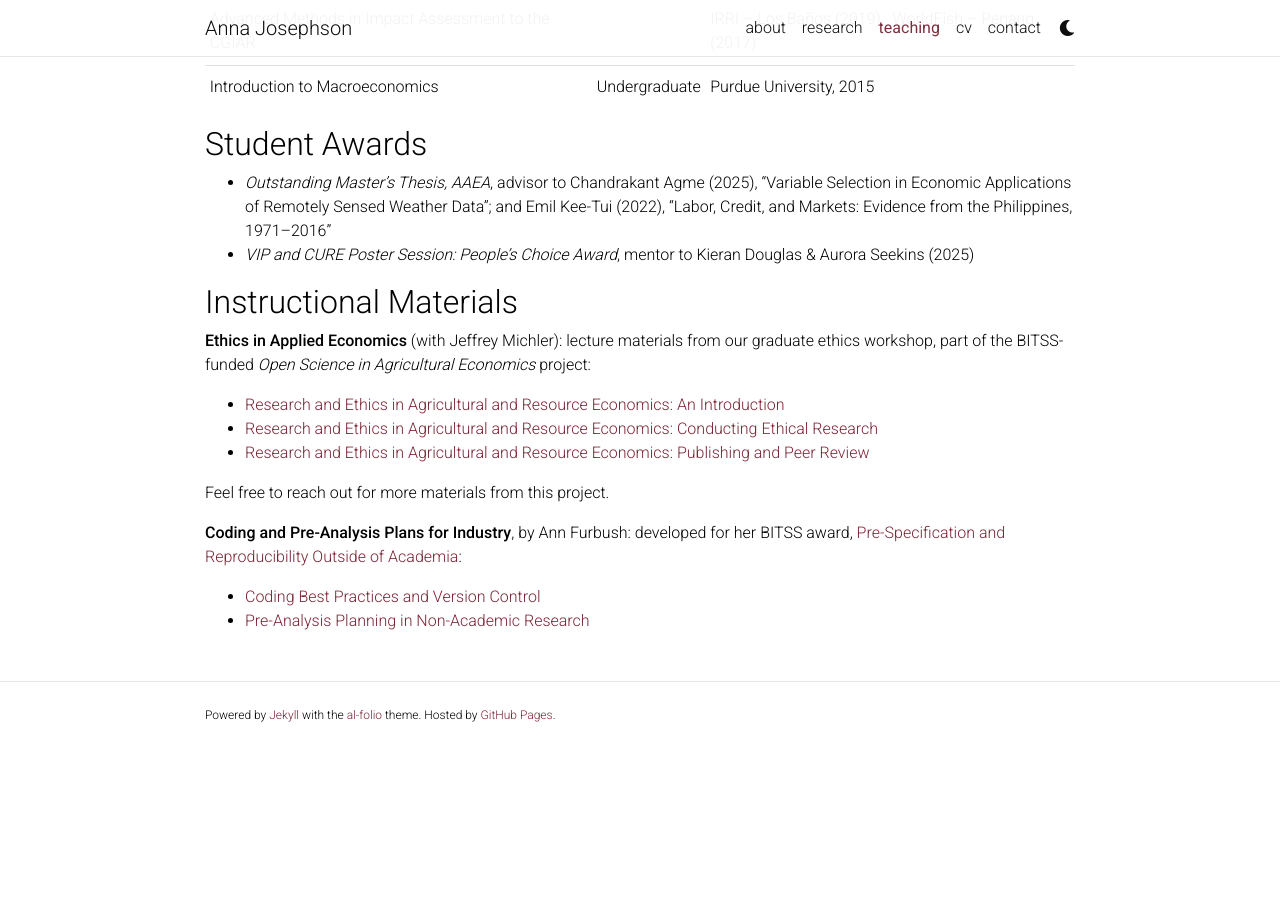
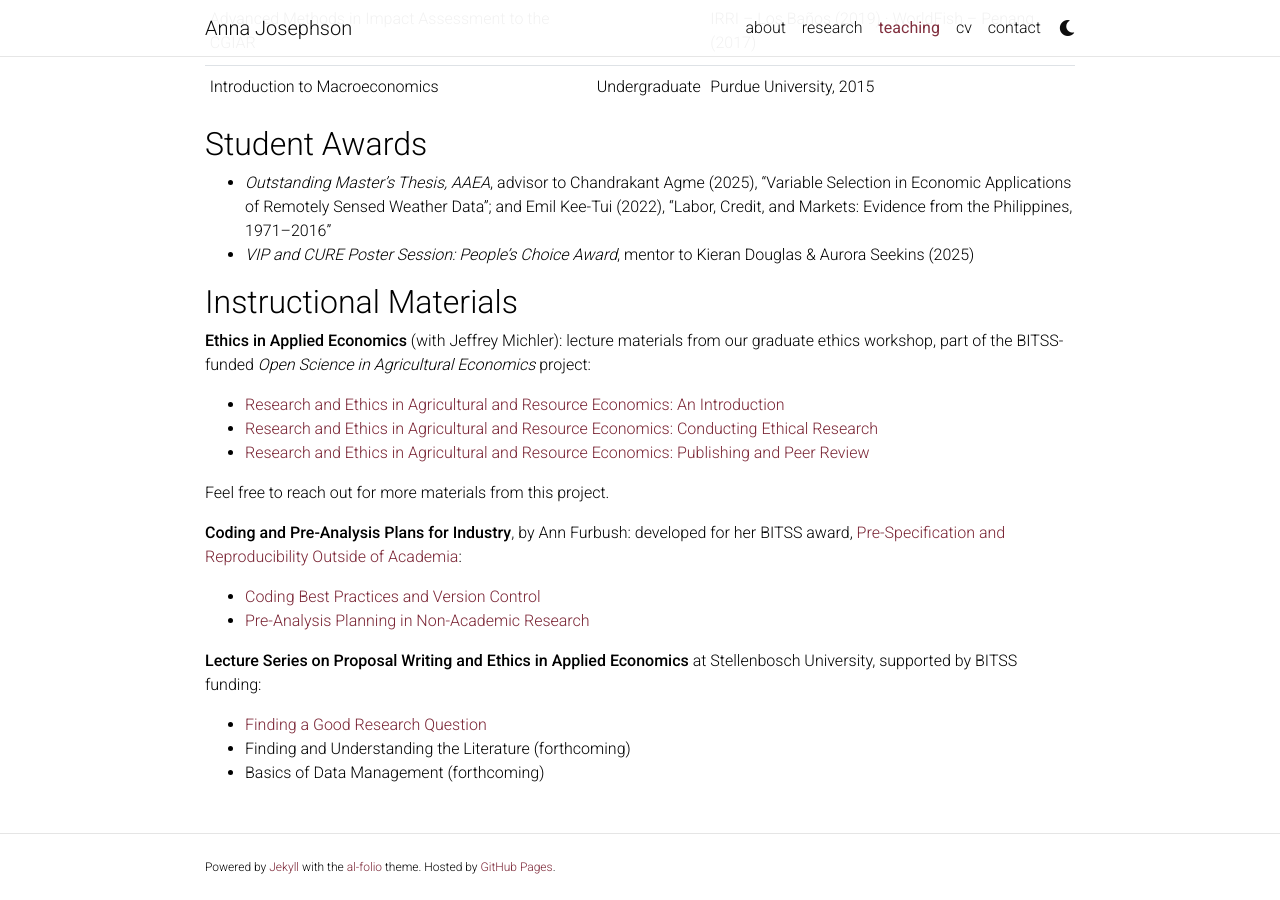
Before and after one commit to aljosephson/aljosephson.github.io, a Jekyll site: the page built from _pages/teaching.md, in a window 1280 px wide and 900 px high, scrolled down 913 px. Built offline with Jekyll 4.4.1, drawn with Linux system fonts in a browser that asks for light colours; comment, search, counter and statistics services are not loaded; a style sheet for code colours, icons or effects is not loaded; before the commit the page ends 1661 px from its top, so only the background shows below that.

Commit message:
Add Stellenbosch lecture series to teaching page
New Instructional Materials block for the BITSS-supported "Lecture
Series on Proposal Writing and Ethics in Applied Economics" at
Stellenbosch University. Lecture 1 ("Finding a Good Research Question",
title taken from the PDF's own title slide) is linked; lectures 2
("Finding and Understanding the Literature") and 3 ("Basics of Data
Management") are held as plain-text "forthcoming" entries rather than
links, so nothing 404s until the PDFs exist.

Moved the PDF from assets/ into assets/pdf/ (renamed
stellenbosch-lecture1-research-question.pdf) to match the other lecture
files.

Co-Authored-By: Claude Sonnet 5.5 <noreply@anthropic.com>

```diff
--- a/_pages/teaching.md
+++ b/_pages/teaching.md
@@ -98,3 +98,9 @@ Feel free to reach out for more materials from this project.
 
 - [Coding Best Practices and Version Control]({{ '/assets/pdf/furbush-coding-best-practices.pdf' | relative_url }})
 - [Pre-Analysis Planning in Non-Academic Research]({{ '/assets/pdf/furbush-pre-analysis-planning.pdf' | relative_url }})
+
+**Lecture Series on Proposal Writing and Ethics in Applied Economics** at Stellenbosch University, supported by BITSS funding:
+
+- [Finding a Good Research Question]({{ '/assets/pdf/stellenbosch-lecture1-research-question.pdf' | relative_url }})
+- Finding and Understanding the Literature (forthcoming)
+- Basics of Data Management (forthcoming)
```
Also changed, not shown: 1 other file.
